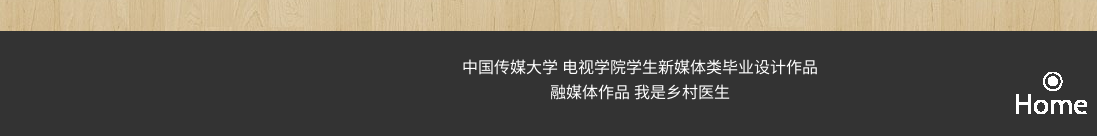
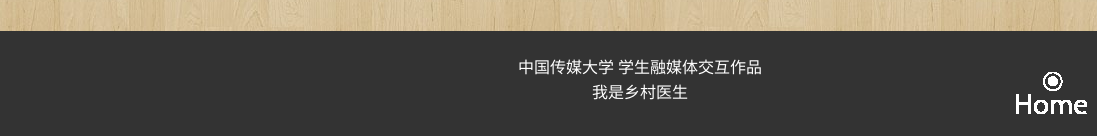
Before and after one commit to stacytu/barefoot, a plain HTML site: page pages/last.html in a window 1280 px wide. Shown: the part 2366-2502 px from the top of the page, 0-1097 px from the left. Drawn offline with Linux system fonts and the light colour scheme; a web font is replaced by a local one.

Commit message:
Update last.html

```diff
--- a/pages/last.html
+++ b/pages/last.html
@@ -218,8 +218,8 @@ font-family: FZ-main;
 
 <div class="zurb-footer-bottom">
 <div class="row">
-<p align="center" style="color: white">中国传媒大学 电视学院学生新媒体类毕业设计作品<br>
-融媒体作品 我是乡村医生</p>
+<p align="center" style="color: white">中国传媒大学 学生融媒体交互作品<br>
+我是乡村医生</p>
 </div>
 <a href="https://github.com/stacytu/barefoot" target="new" id="github"><img src="../img/github.png" alt=""/></a>
 <a id="back" href="../index.html"><img src="../img/b-home.png" alt=""/></a>
```
